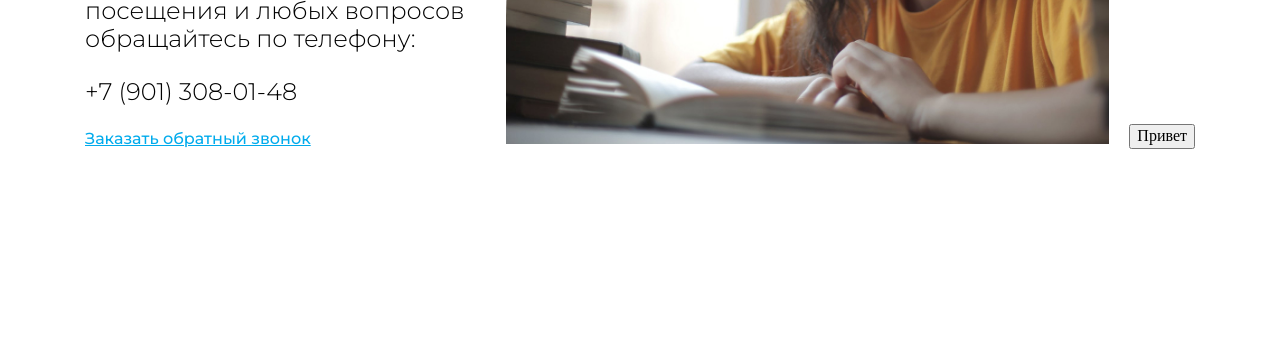
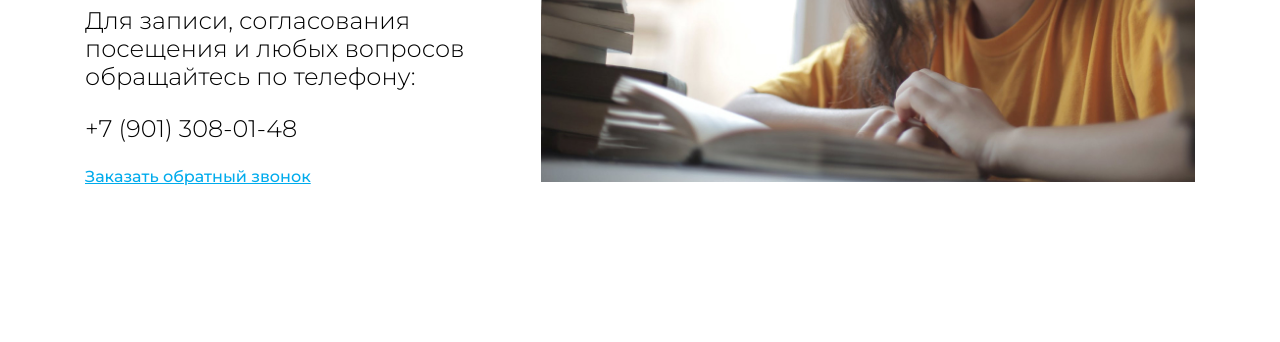
Before and after one commit to Laydena/nouabc_group_project, a plain HTML site: page index.html in a window 1280 px wide. Shown: the part 488-830 px from the top of the page. Drawn offline with Linux system fonts and the light colour scheme.

Commit message:
edit index

```diff
--- a/index.html
+++ b/index.html
@@ -77,7 +77,6 @@
                 <div class="slider-photos">
                     <img class="slider-photo1" src="assets/images/index/slider-photo1.jpg">
                 </div>
-                <button>Привет </button>
             </section>
 
         </div>
```
